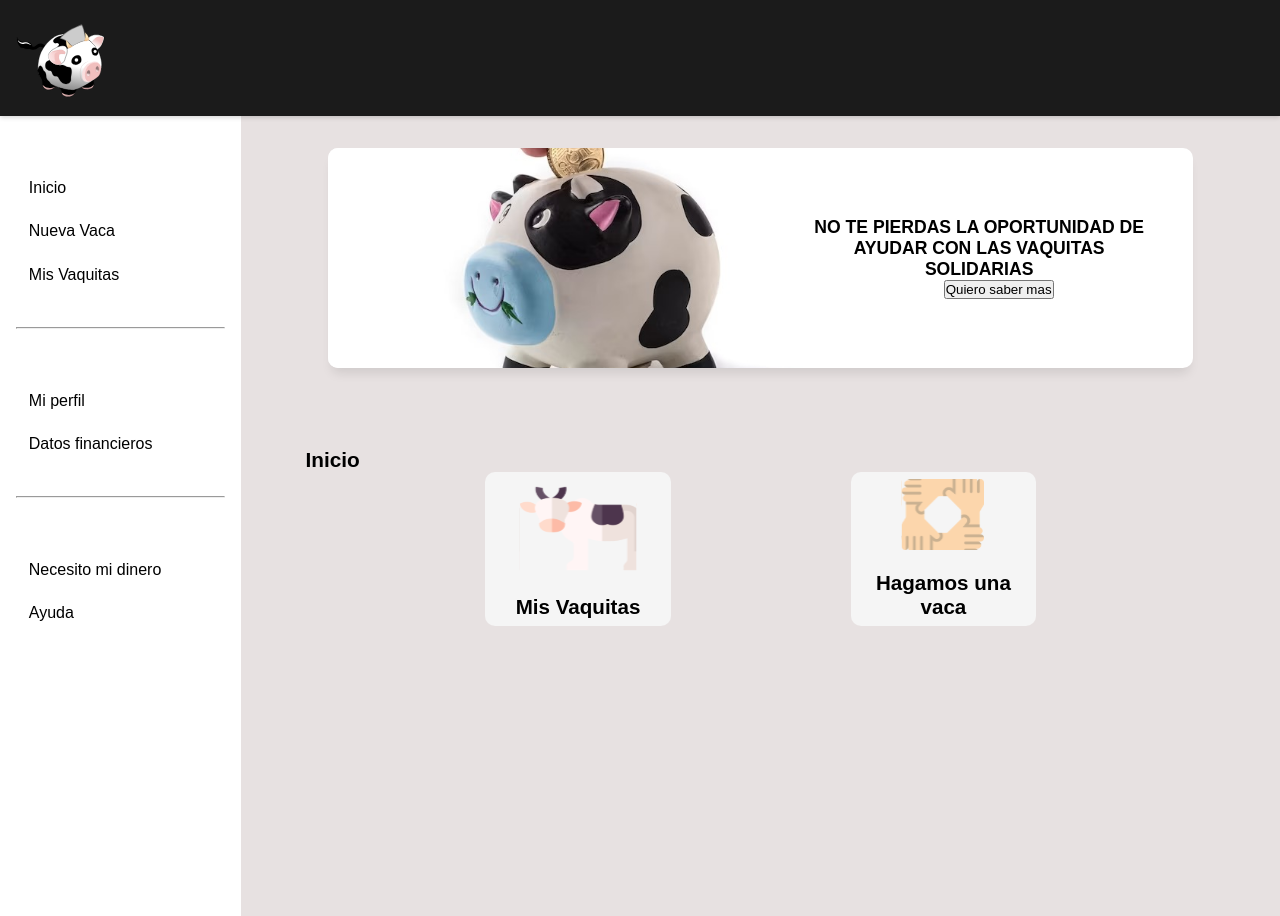
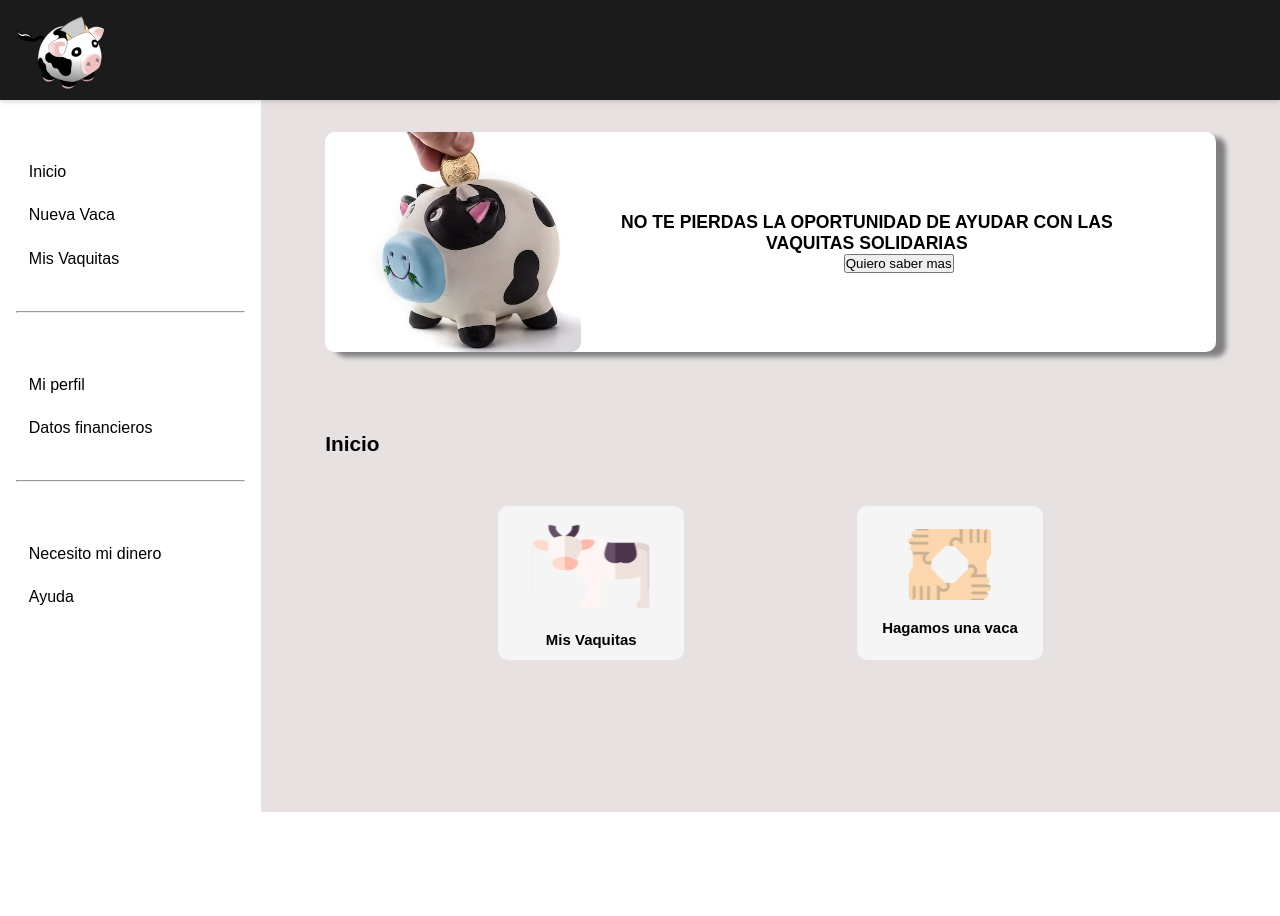
Before and after one commit to mceciabate/vakita-project, a React (Vite) app in the folder vakitaProyectFrontEnd/: page /dashboard in a window 1280 px wide. After the commit the page ends 812 px from the top, so only its background shows below. Built offline with nearby package versions, Linux system fonts and the light colour scheme; a web font is replaced by a local one.

Commit message:
se ajustaron estilos

```diff
--- a/vakitaProyectFrontEnd/src/App.css
+++ b/vakitaProyectFrontEnd/src/App.css
@@ -14,6 +14,7 @@ html, body{
 
 .section-landing {
   display: flex;
+
 }
 
 .div-menu {
--- a/vakitaProyectFrontEnd/src/components/BannerDashboard/styled.js
+++ b/vakitaProyectFrontEnd/src/components/BannerDashboard/styled.js
@@ -3,33 +3,52 @@ import { styled } from "styled-components";
 export const DashboardDiv = styled.div`
     display: flex;
     background-color: white;
-    width: 95%;
+    width: 100%;
+    height: 80vh;
     max-width: 1300px;
     border-radius: 10px;
     align-self: center;
     max-height: 220px;
-    box-shadow: 0px 9px 11px -4px rgba(0,0,0,0.1);
+    border-radius: 10px ;
+    box-shadow: 10px 5px 5px grey;
+    @media (max-width: 768px){
+      font-size: 1.1rem;
+
+
+    }
+
 `;
 
 export const Image = styled.img`
     object-fit: cover;
-    width: 55%;
-    border-top-left-radius: 10px;
-    border-bottom-left-radius: 10px;
+    width: 26vw;
+    border-radius: 10px ;
+    @media (min-width: 1083px){
+      font-size: 1.1rem;
+      width: 20vw;
+    }
+    @media (max-width: 800px){
+      font-size: 1.1rem;
+      width: 39vw;
+    }
 `;
 
 
 export const SpanText = styled.div`
   margin: auto;
   text-align: center;
+  @media (max-width: 768px){
+    font-size: 1.1rem;
+
+  }
 `;
 
 
 export const H2 = styled.h2`
-    font-size: 0.8rem;
+    font-size: 1.1rem;
     width: 90%;
 
-    @media (min-width: 768px){
-        font-size: 1.1rem;
+    @media (max-width: 768px){
+        font-size: 0.8rem;
     }
 `;
--- a/vakitaProyectFrontEnd/src/components/Dashboard/styled.js
+++ b/vakitaProyectFrontEnd/src/components/Dashboard/styled.js
@@ -4,7 +4,6 @@ import { styled } from "styled-components";
 export const DashboardDiv = styled.div`
     background-color: #E7E1E1;
     width:  100%;
-    height: 100vh;
 `;
 
 export const Sections = styled.section`
@@ -13,6 +12,8 @@ export const Sections = styled.section`
     justify-content: space-evenly;
     align-items: center;
     flex-wrap: wrap;
+    margin-top: 50px;
+
 `;
 
 export const MenuDiv=styled.div`
@@ -27,6 +28,8 @@ export const MenuDiv=styled.div`
 
 export const SectionLanding= styled.section`
   display: flex;
+  width: 100%;
+  height:89vh;
 `;
 
 export const DivContSections = styled.div`
@@ -34,6 +37,7 @@ export const DivContSections = styled.div`
   margin: 1rem auto 1rem auto;
   display: flex;
   flex-direction: column;
+  justify-content:space-evenly;
 
   p {
     font-size: 1.3rem;
--- a/vakitaProyectFrontEnd/src/components/Menu/styled.js
+++ b/vakitaProyectFrontEnd/src/components/Menu/styled.js
@@ -3,13 +3,11 @@ import { styled } from "styled-components";
 
 export const MenuLateral = styled.section`
 display: none;
-    width: 18rem;
+
     padding: 2.5rem 1rem;
-    height: calc(100vh - 112px);
+
     font-family: 'Inria Sans', sans-serif;
-    /* display: flex; */
-    /* flex-direction: column;
-    justify-content: space-between; */
+
 
 
 
@@ -18,7 +16,7 @@ display: none;
 display:flex;
 width: 18rem;
     padding: 2.5rem 1rem;
-    height: calc(100vh - 112px);
+
     font-family: 'Inria Sans', sans-serif;
 
         .botonSalir {
@@ -102,13 +100,13 @@ export const BloqueOptions = styled.div`
 export const MenuDiv=styled.div`
 
     display: flex;
-    justify-content: center;
-
+    justify-content: space-between;
+    width: 100%;
 
 
     @media (min-width: 769px){
 
-   justify-content:normal;
+   justify-content:space-between;
 
     }
 
--- a/vakitaProyectFrontEnd/src/components/SectionDashboard/style.js
+++ b/vakitaProyectFrontEnd/src/components/SectionDashboard/style.js
@@ -11,9 +11,8 @@ export const DivContainer = styled.div`
     align-items: center;
     justify-content: center;
     background-color: #F5F5F5;
-    width: 20%;
-    max-width: 5.5rem;
-    height: 5.5rem;
+    width: 10rem;
+    height: 8rem;
     gap: 1rem;
     padding: 0.8rem;
     cursor: pointer;
@@ -26,11 +25,13 @@ export const DivContainer = styled.div`
         background-color: #FFBEBE;
     }
 
-    @media (min-width: 769px) {
+    @media (max-width: 769px) {
         display: ${props => !props.displayMobile ? "flex" : "none"};
-        width: 10rem;
+        width: 15rem;
         height: 8rem;
         font-size: 1.1rem;
         max-width: none;
+        margin-top:15px;
     }
+
 `;
--- a/vakitaProyectFrontEnd/src/styles/header.css
+++ b/vakitaProyectFrontEnd/src/styles/header.css
@@ -2,6 +2,7 @@
 
 .header {
     width: 100%;
+    height: 100px;
     display: flex;
     align-items: center;
     justify-content: space-between;
@@ -79,7 +80,8 @@ a:link {
 }
 
 /* Esto quiere decir que el menu hamburguesa sera visible en mobile*/
-@media only screen and (max-width: 768px) {
+@media only screen and (max-width: 767px) {
+
     .nav_btn_menu {
         display: block;
         opacity: 1;
```
